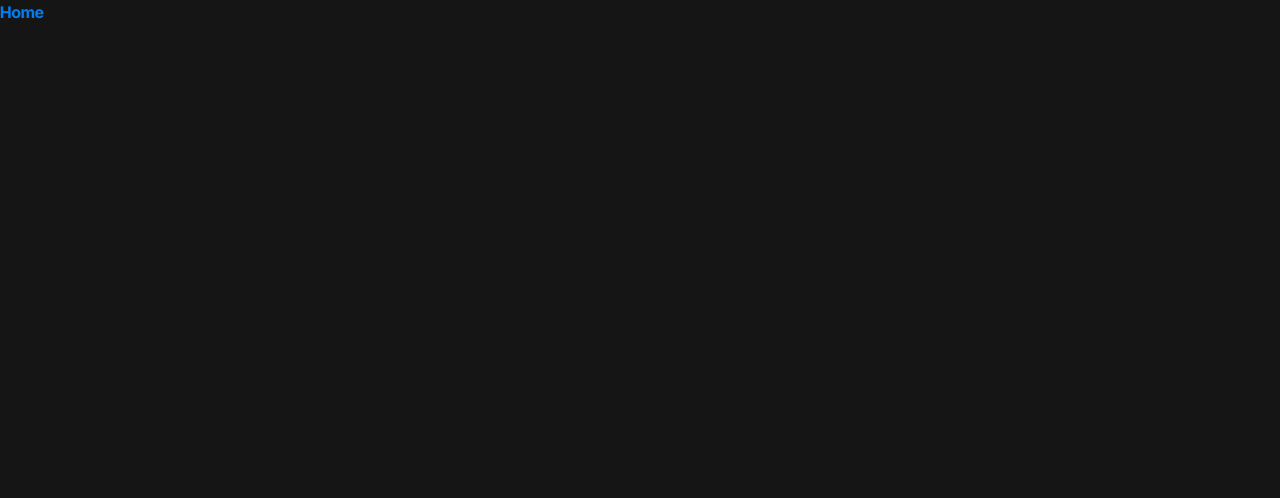
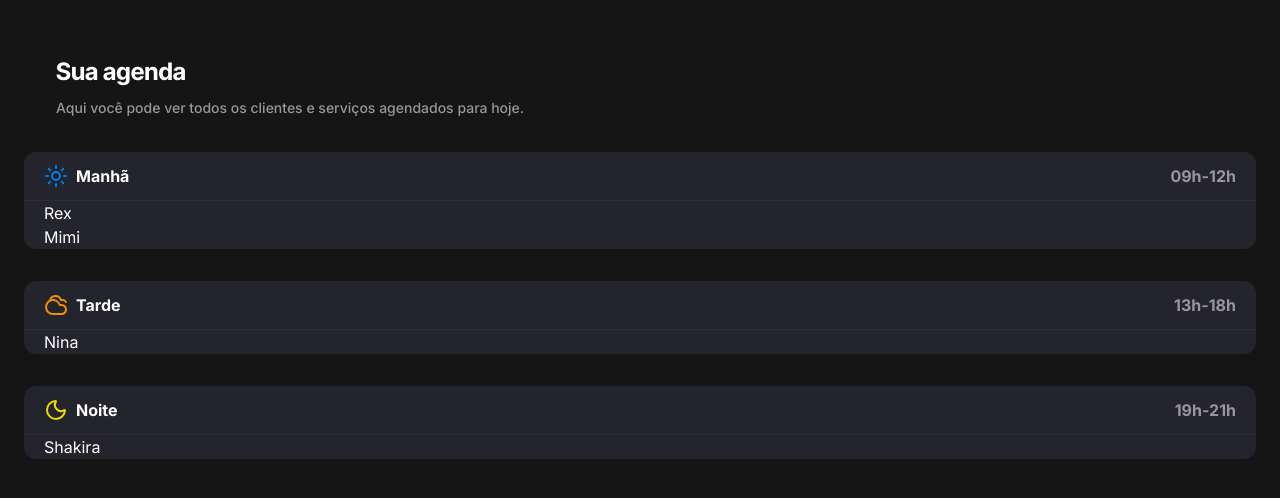
Before and after one commit to leoperass/pet-shop, a Next.js app: page / in a window 1280 px wide. Shown: the top 498 px of the page. Built offline with nearby package versions, Linux system fonts and the light colour scheme.

Commit message:
feat: add appointment periods

```diff
--- a/src/app/layout.tsx
+++ b/src/app/layout.tsx
@@ -3,21 +3,22 @@
 import './globals.css';
 import { cn } from '@/lib/utils';
 
-const geist = Geist({ subsets: ['latin'], variable: '--font-sans' });
-
 const interTight = Inter_Tight({
   variable: '--font-inter-tight',
   subsets: ['latin'],
+  weight: ['700'],
 });
 
 const inter = Inter({
   variable: '--font-inter',
   subsets: ['latin'],
+  weight: ['400', '500', '700'],
 });
 
 export const metadata: Metadata = {
-  title: 'Create Next App',
-  description: 'Generated by create next app',
+  title: 'Mundo Pet',
+  description:
+    'Aqui você pode ver todos os clientes e serviços agendados para hoje.',
 };
 
 export default function RootLayout({ children }: LayoutProps<'/'>) {
@@ -28,9 +29,7 @@
         'h-full',
         'antialiased',
         inter.variable,
-        interTight.variable,
-        'font-sans',
-        geist.variable
+        interTight.variable
       )}
     >
       <body className="min-h-full flex flex-col">{children}</body>
--- a/src/app/page.tsx
+++ b/src/app/page.tsx
@@ -1,7 +1,118 @@
+import { PeriodSection } from '@/components/period-section';
+import { Appointment as AppointmentPrisma } from '@/generated/prisma/client';
+import {
+  Appointment,
+  AppointmentPeriod,
+  AppointmentPeriodDay,
+} from '@/types/appointment';
+
+const appointments = [
+  {
+    id: '1',
+    tutorName: 'João',
+    petName: 'Rex',
+    phone: '1234567890',
+    description: 'Consulta',
+    scheduleAt: new Date('2026-10-01T10:00:00'),
+  },
+  {
+    id: '2',
+    tutorName: 'Maria',
+    petName: 'Mimi',
+    phone: '1234567890',
+    description: 'Banho',
+    scheduleAt: new Date('2026-10-01T11:00:00'),
+  },
+  {
+    id: '3',
+    tutorName: 'Natalia',
+    petName: 'Nina',
+    phone: '1234567890',
+    description: 'Tosa',
+    scheduleAt: new Date('2026-10-01T14:00:00'),
+  },
+  {
+    id: '4',
+    tutorName: 'Rosa',
+    petName: 'Shakira',
+    phone: '123456789',
+    description: 'Consulta',
+    scheduleAt: new Date('2026-10-01T19:00:00'),
+  },
+];
+
+const getPeriod = (hour: number): AppointmentPeriodDay => {
+  if (hour >= 9 && hour < 12) return 'morning';
+  if (hour >= 13 && hour < 18) return 'afternoon';
+  return 'evening';
+};
+
+const groupAppointmentByPeriod = (
+  appointments: AppointmentPrisma[]
+): AppointmentPeriod[] => {
+  const transformedAppointments: Appointment[] = appointments?.map((apt) => ({
+    ...apt,
+    time: apt.scheduleAt.toLocaleTimeString('pt-BR', {
+      hour: '2-digit',
+      minute: '2-digit',
+    }),
+    service: apt.description,
+    period: getPeriod(apt.scheduleAt.getHours()),
+  }));
+
+  const morningAppointments = transformedAppointments.filter(
+    (apt) => apt.period === 'morning'
+  );
+
+  const afternoonAppointments = transformedAppointments.filter(
+    (apt) => apt.period === 'afternoon'
+  );
+
+  const eveningAppointments = transformedAppointments.filter(
+    (apt) => apt.period === 'evening'
+  );
+
+  return [
+    {
+      title: 'Manhã',
+      type: 'morning',
+      timeRange: '09h-12h',
+      appointments: morningAppointments,
+    },
+    {
+      title: 'Tarde',
+      type: 'afternoon',
+      timeRange: '13h-18h',
+      appointments: afternoonAppointments,
+    },
+    {
+      title: 'Noite',
+      type: 'evening',
+      timeRange: '19h-21h',
+      appointments: eveningAppointments,
+    },
+  ];
+};
+
 export default function Home() {
+  const periods = groupAppointmentByPeriod(appointments);
+
   return (
-    <div>
-      <h2 className="text-accent-blue">Home</h2>
+    <div className="bg-background-primary p-6">
+      <div className="flex items-center md:m-8">
+        <div>
+          <h1 className="text-title text-content-primary mb-2">Sua agenda</h1>
+          <p className="text-paragraph-medium text-content-secondary">
+            Aqui você pode ver todos os clientes e serviços agendados para hoje.
+          </p>
+        </div>
+      </div>
+
+      <div className="pb-24 md:pb-0">
+        {periods.map((period, index) => (
+          <PeriodSection period={period} key={index} />
+        ))}
+      </div>
     </div>
   );
 }
--- /dev/null
+++ b/src/components/period-section/index.ts
@@ -0,0 +1 @@
+export * from './period-section';
--- /dev/null
+++ b/src/components/period-section/period-section.tsx
@@ -0,0 +1,48 @@
+import { AppointmentPeriod } from '@/types/appointment';
+import { Cloudy, Moon, Sun } from 'lucide-react';
+
+type PeriodSectionProps = {
+  period: AppointmentPeriod;
+};
+
+const periodIcons = {
+  morning: <Sun className="text-accent-blue" />,
+  afternoon: <Cloudy className="text-accent-orange" />,
+  evening: <Moon className="text-accent-yellow" />,
+};
+
+export const PeriodSection = ({ period }: PeriodSectionProps) => {
+  console.log(period);
+  return (
+    <section className="mb-8 bg-background-tertiary rounded-xl">
+      <div className="flex justify-between items-center px-5 py-3 border-b border-[#2e2c30]">
+        <div className="flex items-center gap-2">
+          {periodIcons[period.type]}
+          <h2 className="text-label-large text-content-primary">
+            {period.title}
+          </h2>
+        </div>
+        <span className="text-label-large text-content-secondary">
+          {period.timeRange}
+        </span>
+      </div>
+
+      {period.appointments.length > 0 ? (
+        <div className="px-5">
+          <div>
+            <div className="grid grid-cols-2 md:hidden text-label-small text-content-secondary">
+              <div className="text-left">Horário</div>
+              <div className="text-right">Paciente</div>
+            </div>
+
+            {period.appointments.map((appointment, index) => (
+              <div key={index}>{appointment.petName}</div>
+            ))}
+          </div>
+        </div>
+      ) : (
+        <p>Nenhum agendamento para esse período</p>
+      )}
+    </section>
+  );
+};
--- /dev/null
+++ b/src/types/appointment.ts
@@ -0,0 +1,19 @@
+export type AppointmentPeriodDay = 'morning' | 'afternoon' | 'evening';
+
+export type Appointment = {
+  id: string;
+  time: string;
+  petName: string;
+  tutorName: string;
+  phone: string;
+  description: string;
+  scheduleAt: Date;
+  period: AppointmentPeriodDay;
+};
+
+export type AppointmentPeriod = {
+  title: string;
+  type: AppointmentPeriodDay;
+  timeRange: string;
+  appointments: Appointment[];
+};
```
